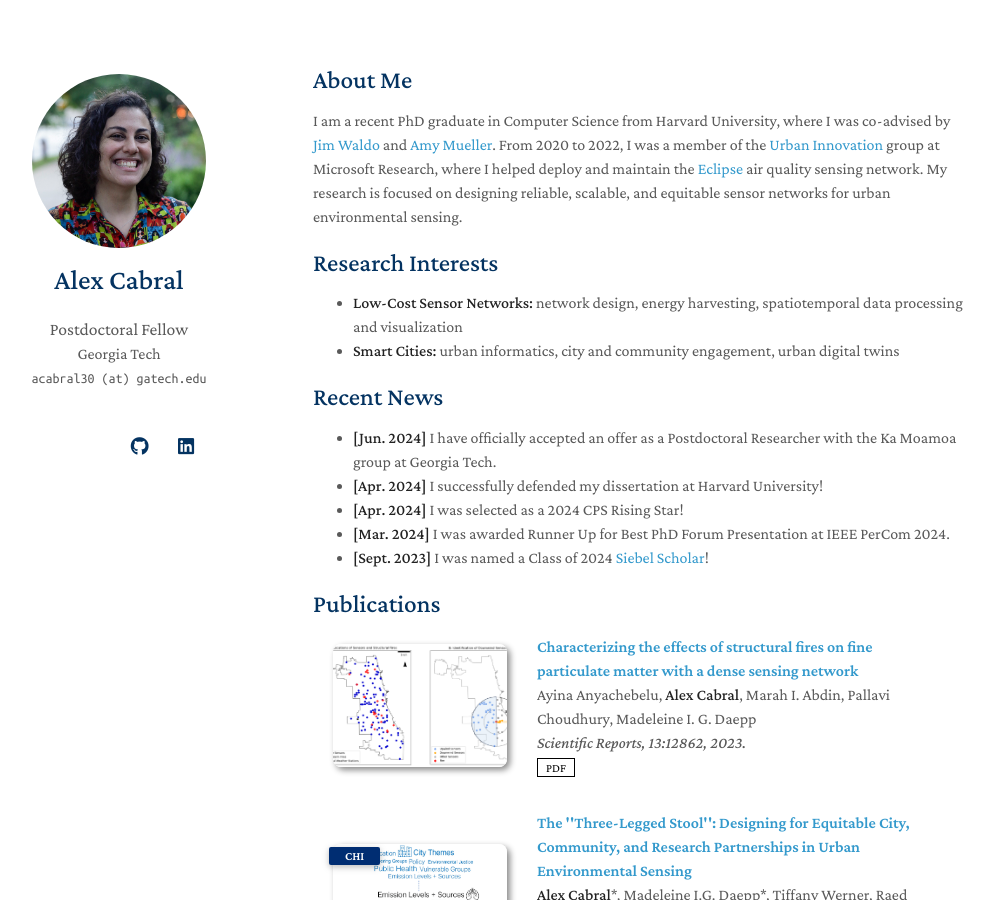
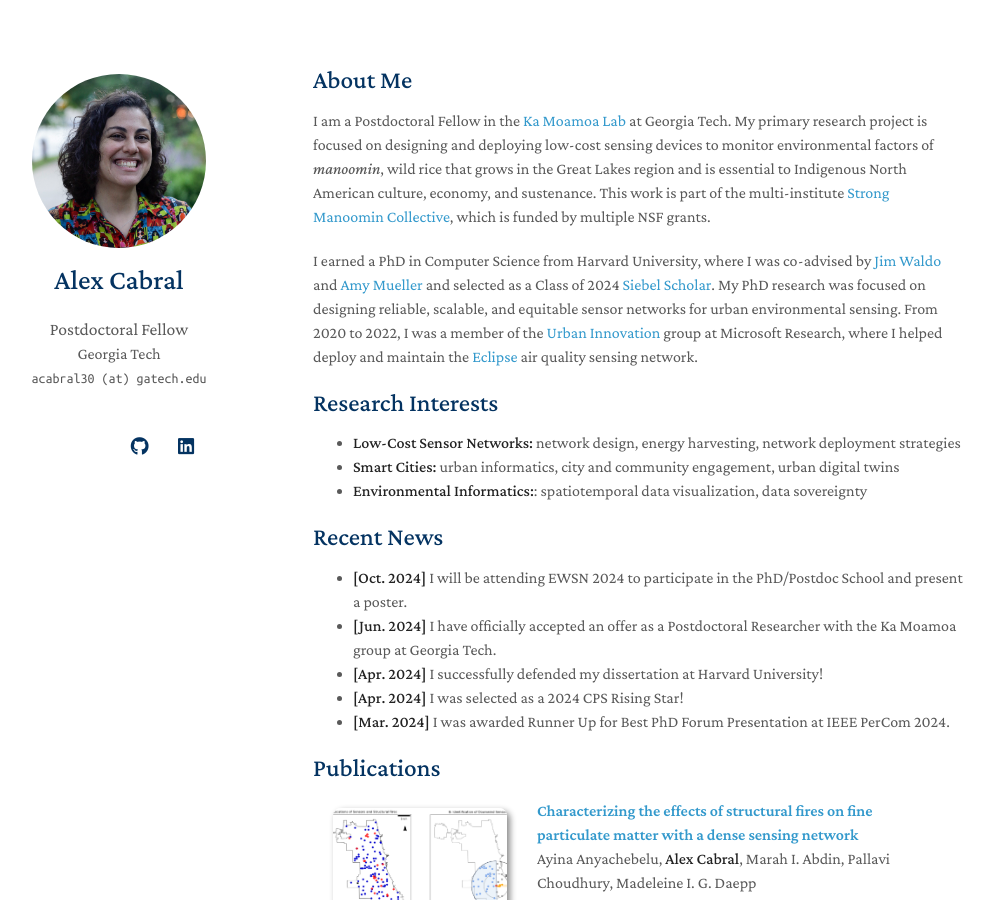
Before and after one commit to a-cabral/a-cabral.github.io, a Jekyll site: the page built from index.md, in a window 1280 px wide and 900 px high. Shown: the whole window, without its empty margins (157-1151 px from the left). Built offline with Jekyll 4.4.1, drawn with Linux system fonts in a browser that asks for light colours; nearby versions of some CDN libraries; a style sheet for code colours, icons or effects is not loaded; our own code applies the rules of GitHub Pages for plain Markdown files.

Commit message:
Update index.md

```diff
--- a/index.md
+++ b/index.md
@@ -4,21 +4,25 @@ layout: homepage
 
 ## About Me
 
-I am a recent PhD graduate in Computer Science from Harvard University, where I was co-advised by [Jim Waldo](http://www.eecs.harvard.edu/~waldo/) and [Amy Mueller](https://coe.northeastern.edu/people/mueller-amy/). From 2020 to 2022, I was a member of the [Urban Innovation](https://www.microsoft.com/en-us/research/group/urban-innovation/) group at Microsoft Research, where I helped deploy and maintain the [Eclipse](https://www.microsoft.com/en-us/research/project/project-eclipse/) air quality sensing network. My research is focused on designing reliable, scalable, and equitable sensor networks for urban environmental sensing.
+I am a Postdoctoral Fellow in the [Ka Moamoa Lab](https://kamoamoa.com) at Georgia Tech. My primary research project is focused on designing and deploying low-cost sensing devices to monitor environmental factors of _manoomin_, wild rice that grows in the Great Lakes region and is essential to Indigenous North American culture, economy, and sustenance. This work is part of the multi-institute [Strong Manoomin Collective](https://www.manoom.in), which is funded by multiple NSF grants.
+
+I earned a PhD in Computer Science from Harvard University, where I was co-advised by [Jim Waldo](http://www.eecs.harvard.edu/~waldo/) and [Amy Mueller](https://coe.northeastern.edu/people/mueller-amy/) and selected as a Class of 2024 [Siebel Scholar](https://www.siebelscholars.com/articles/siebel-scholars-foundation-announces-class-of-2024/). My PhD research was focused on designing reliable, scalable, and equitable sensor networks for urban environmental sensing. From 2020 to 2022, I was a member of the [Urban Innovation](https://www.microsoft.com/en-us/research/group/urban-innovation/) group at Microsoft Research, where I helped deploy and maintain the [Eclipse](https://www.microsoft.com/en-us/research/project/project-eclipse/) air quality sensing network.
 
 
 ## Research Interests
 
-- **Low-Cost Sensor Networks:** network design, energy harvesting, spatiotemporal data processing and visualization
+- **Low-Cost Sensor Networks:** network design, energy harvesting, network deployment strategies
 - **Smart Cities:** urban informatics, city and community engagement, urban digital twins
+- **Environmental Informatics:**: spatiotemporal data visualization, data sovereignty
 
 ## Recent News
 
+- **[Oct. 2024]** I will be attending EWSN 2024 to participate in the PhD/Postdoc School and present a poster.
 - **[Jun. 2024]** I have officially accepted an offer as a Postdoctoral Researcher with the Ka Moamoa group at Georgia Tech.
 - **[Apr. 2024]** I successfully defended my dissertation at Harvard University!
 - **[Apr. 2024]** I was selected as a 2024 CPS Rising Star!
 - **[Mar. 2024]** I was awarded Runner Up for Best PhD Forum Presentation at IEEE PerCom 2024.
-- **[Sept. 2023]** I was named a Class of 2024 [Siebel Scholar](https://www.siebelscholars.com/articles/siebel-scholars-foundation-announces-class-of-2024/)!
+
 
 
 
```
